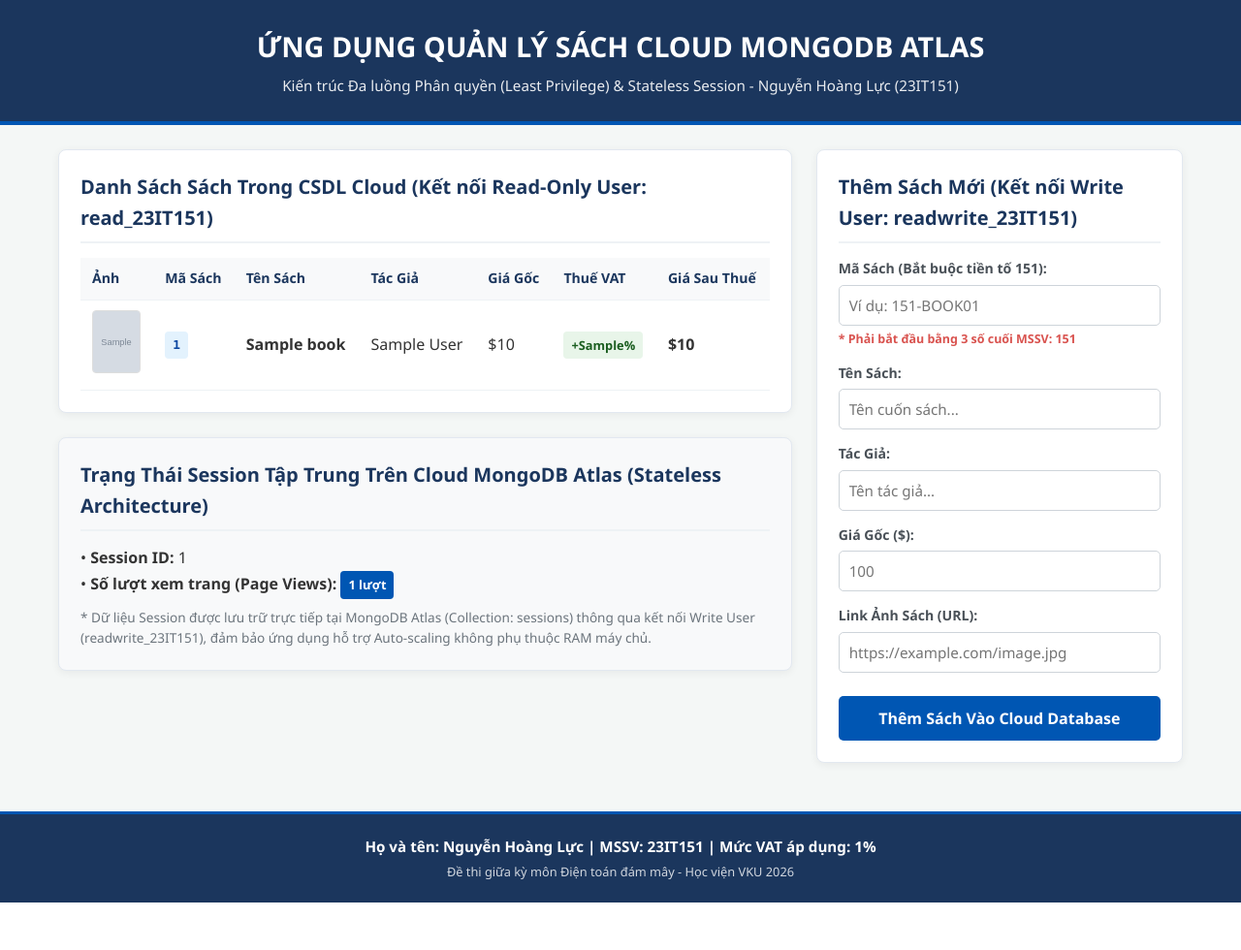
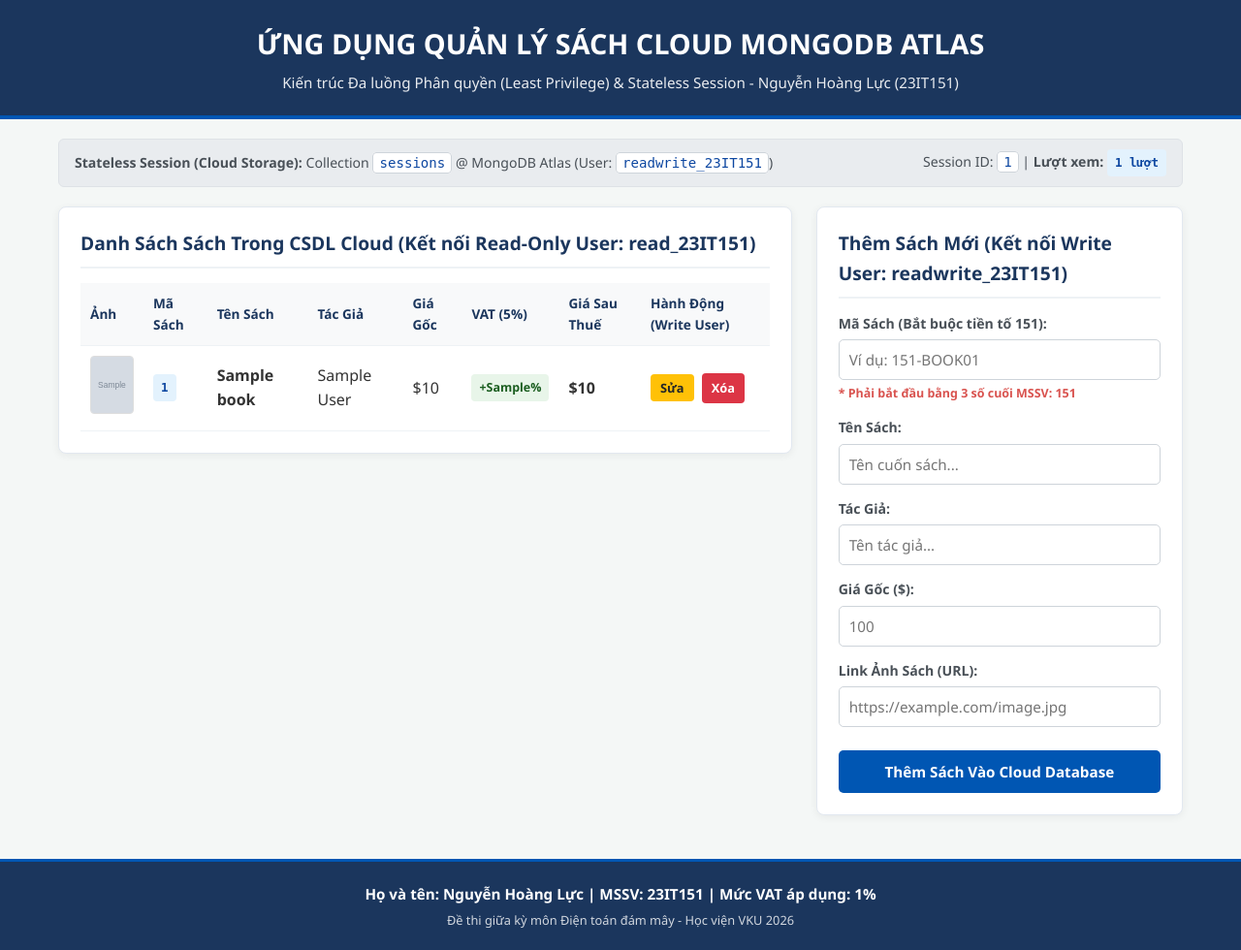
Before and after one commit to kinprohot/mid_term, a Node server app: template views/index.hbs in a window 1280 px wide. Shown: the whole page at 97% size. Before the commit the page ends 931 px from the top, so only its background shows below. Run offline with Node 20, Linux system fonts and the light colour scheme; the template is opened without the code that fills it: most values are stand-ins (such as "Sample title", 1, 10 or a date in 2020); grey boxes marked "Sample" are stand-in pictures; some libraries are stand-ins or nearby versions.

Commit message:
feat(crud): add full update and delete features for readwrite connection and streamline session bar

```diff
--- a/views/index.hbs
+++ b/views/index.hbs
@@ -7,17 +7,21 @@
   <style>
     * { box-sizing: border-box; margin: 0; padding: 0; font-family: 'Segoe UI', Tahoma, Geneva, Verdana, sans-serif; }
     body { background-color: #f4f7f6; color: #333; line-height: 1.6; display: flex; flex-direction: column; min-height: 100vh; }
-    header { background: #1b365d; color: white; padding: 25px 20px; text-align: center; border-bottom: 4px solid #0056b3; }
+    header { background: #1b365d; color: white; padding: 22px 20px; text-align: center; border-bottom: 4px solid #0056b3; }
     header h1 { font-size: 1.8rem; margin-bottom: 5px; font-weight: 700; }
     header p { font-size: 0.95rem; opacity: 0.9; }
 
-    .container { max-width: 1200px; margin: 25px auto; padding: 0 20px; flex: 1; width: 100%; }
+    .container { max-width: 1200px; margin: 20px auto; padding: 0 20px; flex: 1; width: 100%; }
+
+    /* Session Status Bar (Tinh gon Option B) */
+    .session-bar { background-color: #e9ecef; border: 1px solid #dee2e6; border-radius: 6px; padding: 10px 16px; margin-bottom: 20px; font-size: 0.88rem; color: #495057; display: flex; justify-content: space-between; align-items: center; flex-wrap: wrap; gap: 10px; }
+    .session-bar code { background-color: white; padding: 2px 6px; border-radius: 4px; border: 1px solid #ced4da; font-family: monospace; color: #0d47a1; }
 
     .alert { padding: 12px 16px; border-radius: 6px; margin-bottom: 20px; font-weight: 500; }
     .alert-error { background-color: #f8d7da; color: #721c24; border: 1px solid #f5c6cb; }
     .alert-success { background-color: #d4edda; color: #155724; border: 1px solid #c3e6cb; }
 
-    /* Layout 2 cot: Trai = Danh sach sach & Session, Phai = Panel Them Sach */
+    /* Layout 2 cot: Trai = Danh sach sach, Phai = Panel Them Sach */
     .main-layout { display: flex; gap: 25px; align-items: flex-start; }
     .left-column { flex: 2; min-width: 0; }
     .right-column { flex: 1; min-width: 320px; position: sticky; top: 20px; }
@@ -28,7 +32,7 @@
     }
 
     .card { background: white; border-radius: 8px; padding: 22px; margin-bottom: 25px; box-shadow: 0 2px 8px rgba(0,0,0,0.06); border: 1px solid #e2e8f0; }
-    .card h2 { color: #1b365d; margin-bottom: 15px; font-size: 1.25rem; border-bottom: 2px solid #eef2f5; padding-bottom: 8px; font-weight: 600; }
+    .card h2 { color: #1b365d; margin-bottom: 15px; font-size: 1.2rem; border-bottom: 2px solid #eef2f5; padding-bottom: 8px; font-weight: 600; }
 
     .form-group { display: flex; flex-direction: column; margin-bottom: 14px; }
     .form-group label { font-size: 0.88rem; font-weight: 600; margin-bottom: 5px; color: #495057; }
@@ -36,20 +40,35 @@
     .form-group input:focus { outline: none; border-color: #0056b3; box-shadow: 0 0 0 3px rgba(0,86,179,0.15); }
     .form-help { font-size: 0.78rem; color: #d9534f; margin-top: 4px; font-weight: 600; }
 
-    .btn { background-color: #0056b3; color: white; border: none; padding: 12px 20px; border-radius: 5px; cursor: pointer; font-size: 1rem; font-weight: 600; width: 100%; margin-top: 10px; transition: background 0.2s; }
+    .btn { background-color: #0056b3; color: white; border: none; padding: 12px 20px; border-radius: 5px; cursor: pointer; font-size: 0.95rem; font-weight: 600; width: 100%; margin-top: 10px; transition: background 0.2s; text-align: center; text-decoration: none; display: inline-block; }
     .btn:hover { background-color: #003d80; }
 
+    /* Action Buttons */
+    .btn-sm { padding: 5px 10px; font-size: 0.8rem; border-radius: 4px; border: none; cursor: pointer; text-decoration: none; font-weight: 600; display: inline-block; margin-right: 4px; }
+    .btn-edit { background-color: #ffc107; color: #212529; }
+    .btn-edit:hover { background-color: #e0a800; }
+    .btn-delete { background-color: #dc3545; color: white; }
+    .btn-delete:hover { background-color: #c82333; }
+    .btn-secondary { background-color: #6c757d; color: white; }
+    .btn-secondary:hover { background-color: #5a6268; }
+
     table { width: 100%; border-collapse: collapse; margin-top: 10px; }
-    th, td { padding: 10px 12px; text-align: left; border-bottom: 1px solid #eef2f5; vertical-align: middle; }
-    th { background-color: #f8f9fa; color: #1b365d; font-weight: 700; font-size: 0.88rem; }
+    th, td { padding: 10px 10px; text-align: left; border-bottom: 1px solid #eef2f5; vertical-align: middle; }
+    th { background-color: #f8f9fa; color: #1b365d; font-weight: 700; font-size: 0.85rem; }
     tr:hover { background-color: #f8f9fa; }
 
-    .book-cover { width: 50px; height: 65px; object-fit: cover; border-radius: 4px; border: 1px solid #ddd; background-color: #eee; }
-    .no-image { width: 50px; height: 65px; border-radius: 4px; border: 1px dashed #ccc; background-color: #f9f9f9; display: flex; align-items: center; justify-content: center; font-size: 0.7rem; color: #888; text-align: center; }
+    .book-cover { width: 45px; height: 60px; object-fit: cover; border-radius: 4px; border: 1px solid #ddd; background-color: #eee; }
+    .no-image { width: 45px; height: 60px; border-radius: 4px; border: 1px dashed #ccc; background-color: #f9f9f9; display: flex; align-items: center; justify-content: center; font-size: 0.65rem; color: #888; text-align: center; }
 
-    .badge { display: inline-block; padding: 4px 8px; border-radius: 4px; font-size: 0.8rem; font-weight: 600; background-color: #e9ecef; color: #495057; }
+    .badge { display: inline-block; padding: 4px 8px; border-radius: 4px; font-size: 0.78rem; font-weight: 600; background-color: #e9ecef; color: #495057; }
     .badge-code { background-color: #e3f2fd; color: #0d47a1; font-family: monospace; }
     .badge-vat { background-color: #e8f5e9; color: #1b5e20; }
+
+    /* Modal Styling */
+    .modal-overlay { display: none; position: fixed; top: 0; left: 0; width: 100%; height: 100%; background: rgba(0,0,0,0.5); justify-content: center; align-items: center; z-index: 1000; }
+    .modal-content { background: white; padding: 25px; border-radius: 8px; max-width: 500px; width: 90%; box-shadow: 0 4px 15px rgba(0,0,0,0.2); }
+    .modal-header { font-size: 1.2rem; font-weight: 700; color: #1b365d; margin-bottom: 15px; border-bottom: 1px solid #eee; padding-bottom: 8px; }
+    .modal-footer { display: flex; justify-content: flex-end; gap: 10px; margin-top: 15px; }
 
     footer { background-color: #1b365d; color: white; text-align: center; padding: 18px 20px; font-size: 0.95rem; margin-top: auto; border-top: 3px solid #0056b3; }
     footer p { margin: 3px 0; }
@@ -63,6 +82,12 @@
   </header>
 
   <div class="container">
+
+    <!-- Session Status Bar (Tinh gon Option B) -->
+    <div class="session-bar">
+      <span><strong>Stateless Session (Cloud Storage):</strong> Collection <code>sessions</code> @ MongoDB Atlas (User: <code>readwrite_23IT151</code>)</span>
+      <span>Session ID: <code>{{sessionId}}</code> | <strong>Lượt xem:</strong> <span class="badge badge-code">{{viewsCount}} lượt</span></span>
+    </div>
 
     {{#if error}}
       <div class="alert alert-error">
@@ -78,10 +103,8 @@
 
     <div class="main-layout">
 
-      <!-- CỘT BÊN TRÁI: DANH SÁCH SÁCH & TRẠNG THÁI SESSION -->
+      <!-- CỘT BÊN TRÁI: DANH SÁCH SÁCH -->
       <div class="left-column">
-
-        <!-- Danh Sách Sách -->
         <div class="card">
           <h2>Danh Sách Sách Trong CSDL Cloud (Kết nối Read-Only User: read_23IT151)</h2>
           {{#if books.length}}
@@ -93,8 +116,9 @@
                   <th>Tên Sách</th>
                   <th>Tác Giả</th>
                   <th>Giá Gốc</th>
-                  <th>Thuế VAT</th>
+                  <th>VAT (5%)</th>
                   <th>Giá Sau Thuế</th>
+                  <th>Hành Động (Write User)</th>
                 </tr>
               </thead>
               <tbody>
@@ -102,7 +126,7 @@
                   <tr>
                     <td>
                       {{#if this.imageUrl}}
-                        <img src="{{this.imageUrl}}" alt="{{this.title}}" class="book-cover" onerror="this.onerror=null; this.src='https://via.placeholder.com/50x65?text=No+Img';">
+                        <img src="{{this.imageUrl}}" alt="{{this.title}}" class="book-cover" onerror="this.onerror=null; this.src='https://via.placeholder.com/45x60?text=No+Img';">
                       {{else}}
                         <div class="no-image">No Img</div>
                       {{/if}}
@@ -113,6 +137,10 @@
                     <td>${{this.price}}</td>
                     <td><span class="badge badge-vat">+{{this.vatRate}}%</span></td>
                     <td><strong>${{this.finalPrice}}</strong></td>
+                    <td>
+                      <button type="button" class="btn-sm btn-edit" onclick="openEditModal('{{this._id}}', '{{this.title}}', '{{this.author}}', '{{this.price}}', '{{this.imageUrl}}')">Sửa</button>
+                      <a href="/delete-book/{{this._id}}" class="btn-sm btn-delete" onclick="return confirm('Xác nhận xóa cuốn sách {{this.title}} khỏi CSDL Cloud (readwrite_23IT151)?')">Xóa</a>
+                    </td>
                   </tr>
                 {{/each}}
               </tbody>
@@ -121,15 +149,6 @@
             <p style="text-align: center; color: #6c757d; padding: 20px;">Chưa có dữ liệu sách nào trong database. Vui lòng thêm sách mới ở khung bên phải!</p>
           {{/if}}
         </div>
-
-        <!-- Thông tin Stateless Session -->
-        <div class="card" style="background-color: #f8f9fa;">
-          <h2>Trạng Thái Session Tập Trung Trên Cloud MongoDB Atlas (Stateless Architecture)</h2>
-          <p>• <strong>Session ID:</strong> <code>{{sessionId}}</code></p>
-          <p>• <strong>Số lượt xem trang (Page Views):</strong> <span class="badge" style="background-color: #0056b3; color: white;">{{viewsCount}} lượt</span></p>
-          <p style="font-size: 0.85rem; color: #6c757d; margin-top: 8px;">* Dữ liệu Session được lưu trữ trực tiếp tại MongoDB Atlas (Collection: <code>sessions</code>) thông qua kết nối Write User (<code>readwrite_23IT151</code>), đảm bảo ứng dụng hỗ trợ Auto-scaling không phụ thuộc RAM máy chủ.</p>
-        </div>
-
       </div>
 
       <!-- CỘT BÊN PHẢI: FORM THÊM SÁCH MỚI -->
@@ -173,10 +192,65 @@
 
   </div>
 
+  <!-- MODAL CẬP NHẬT SÁCH (READWRITE USER) -->
+  <div id="editModal" class="modal-overlay">
+    <div class="modal-content">
+      <div class="modal-header">Cập Nhật Thông Tin Sách (readwrite_23IT151)</div>
+      <form id="editForm" method="POST">
+        <div class="form-group">
+          <label for="editTitle">Tên Sách:</label>
+          <input type="text" id="editTitle" name="title" required>
+        </div>
+
+        <div class="form-group">
+          <label for="editAuthor">Tác Giả:</label>
+          <input type="text" id="editAuthor" name="author" required>
+        </div>
+
+        <div class="form-group">
+          <label for="editPrice">Giá Gốc ($):</label>
+          <input type="number" id="editPrice" name="price" step="0.01" min="0" required>
+        </div>
+
+        <div class="form-group">
+          <label for="editImageUrl">Link Ảnh Sách (URL):</label>
+          <input type="url" id="editImageUrl" name="imageUrl">
+        </div>
+
+        <div class="modal-footer">
+          <button type="button" class="btn-sm btn-secondary" onclick="closeEditModal()">Hủy Bỏ</button>
+          <button type="submit" class="btn-sm btn-edit" style="padding: 8px 16px;">Lưu Thay Đổi</button>
+        </div>
+      </form>
+    </div>
+  </div>
+
   <footer>
     <p><strong>Họ và tên: Nguyễn Hoàng Lực | MSSV: 23IT151 | Mức VAT áp dụng: {{vatPercent}}%</strong></p>
     <p style="font-size: 0.8rem; opacity: 0.8; margin-top: 4px;">Đề thi giữa kỳ môn Điện toán đám mây - Học viện VKU 2026</p>
   </footer>
 
+  <script>
+    function openEditModal(id, title, author, price, imageUrl) {
+      document.getElementById('editForm').action = '/update-book/' + id;
+      document.getElementById('editTitle').value = title;
+      document.getElementById('editAuthor').value = author;
+      document.getElementById('editPrice').value = price;
+      document.getElementById('editImageUrl').value = imageUrl || '';
+      document.getElementById('editModal').style.display = 'flex';
+    }
+
+    function closeEditModal() {
+      document.getElementById('editModal').style.display = 'none';
+    }
+
+    window.onclick = function(event) {
+      var modal = document.getElementById('editModal');
+      if (event.target == modal) {
+        modal.style.display = 'none';
+      }
+    }
+  </script>
+
 </body>
 </html>
```
Also changed, not shown: controllers/book.controller.js (+44 -0 lines), routes/book.routes.js (+7 -1 lines), 2 other files.
